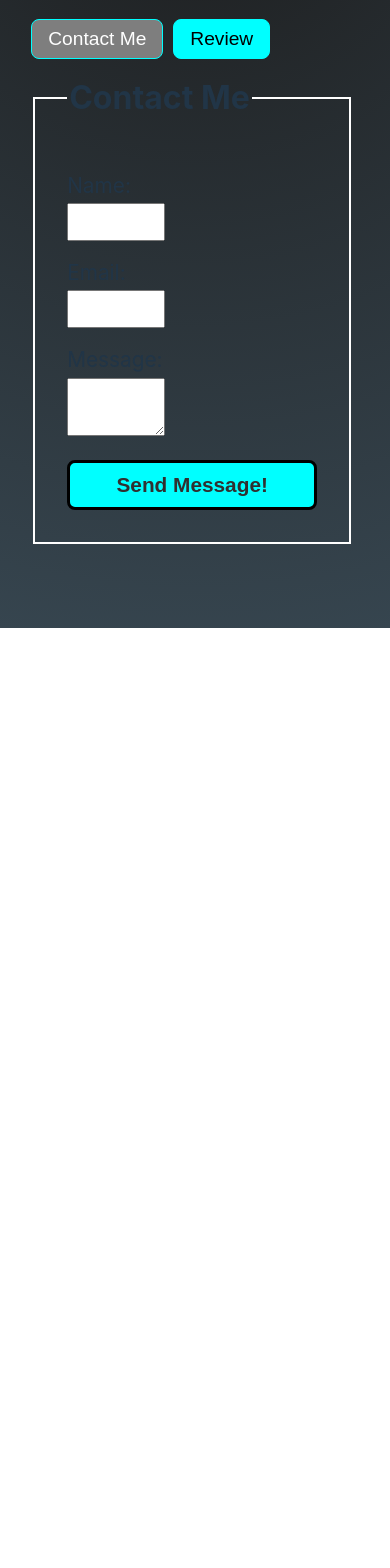
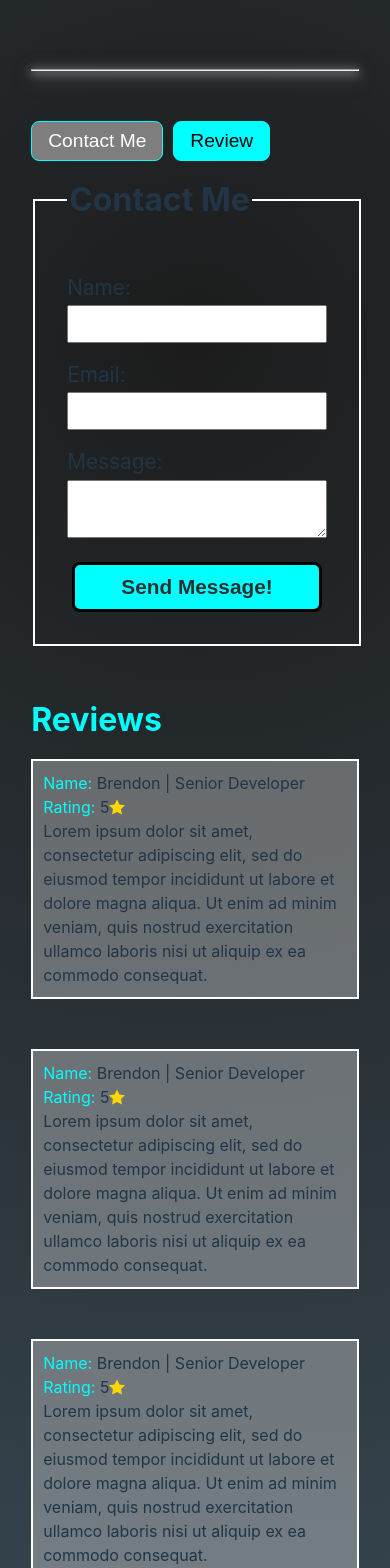
Before and after one commit to bluicien/portfolio_frontend, a React (Vite) app: page / in a window 390 px wide. Shown: the part 980-2548 px from the top of the page. Before the commit the page ends 1608 px from the top, so only its background shows below. Built offline with nearby package versions, Linux system fonts and the light colour scheme.

Commit message:
Added harcoded review list and improved responsive design

```diff
--- a/src/pages/homepage/Homepage.module.css
+++ b/src/pages/homepage/Homepage.module.css
@@ -149,6 +149,31 @@
     cursor: grab;
 }
 
+.homepageContainer > hr {
+    margin: 50px 0;
+    box-shadow: 0px 2px 10px #ffffff, 0 5px 20px #d3d3d393;
+}
+
+.messagingSection {
+    display: flex;
+    flex-direction: row;
+    width: 100%;
+    justify-content: space-between;
+}
+
+.forms {
+    width: 40%;
+}
+
+.formSelectContainer, .formAndModel {
+    width: 100%;
+}
+
+.reviewFeed {
+    width: 50%;
+}
+
+
 @keyframes growGlow {
     0% { scale: 0.5; }
     50% { scale: 1.5; }
@@ -203,4 +228,13 @@
         width: 50vw;
         min-width: 300px
     }
+
+    .messagingSection {
+        flex-direction: column;
+        row-gap: 50px;
+    }
+
+    .messagingSection > section {
+        width: 100%;
+    }
 }
--- a/src/pages/homepage/Homepage.tsx
+++ b/src/pages/homepage/Homepage.tsx
@@ -4,11 +4,12 @@ import { ImLinkedin, ImGithub } from "react-icons/im";
 
 import profPic from '../../assets/images/myprofpic.png';
 
-import Contact from './components/Contact';
-import Review from './components/Review';
+import Contact from './components/forms/Contact';
+import Review from './components/forms/Review';
 
 import { useState } from 'react';
 import { Link } from "react-router-dom";
+import ReviewFeed from './components/reviews/ReviewFeed';
 
 export default function Homepage() {
 
@@ -40,7 +41,9 @@ export default function Homepage() {
                 </div>
             </section>
 
-            <section>
+            <hr />
+            <section className={styles.messagingSection} >
+                <section className={styles.forms} >
                     <div className={styles.formSelectContainer} >
                         <button className={`${styles.formSelectBtn} ${showForm === SHOW_CONTACT_FORM ? styles.formSelectActive : ""}`} onClick={() => setShowForm(SHOW_CONTACT_FORM)} >Contact Me</button>
                         <button className={`${styles.formSelectBtn} ${showForm === SHOW_REVIEW_FORM ? styles.formSelectActive : ""}`} onClick={() => setShowForm(SHOW_REVIEW_FORM)} >Review</button>
@@ -50,6 +53,11 @@ export default function Homepage() {
                         {showForm === SHOW_REVIEW_FORM && <Review />}
                     </div>
                 </section>
+
+                <section className={styles.reviewFeed} >
+                    <ReviewFeed />
+                </section>
+            </section>
         </div>
     )
 }
--- a/src/pages/homepage/components/Form.module.css
+++ b/src/pages/homepage/components/forms/Form.module.css
@@ -1,5 +1,5 @@
 .formField {
-    width: 40%;
+    width: 100%;
 }
 
 .field {
@@ -7,6 +7,7 @@
     padding: 2rem;
     display: flex;
     flex-direction: column;
+    width: 100%;
 }
 
 .formTitle {
@@ -22,7 +23,7 @@
 .formInput, .textBox {
     font-size: 1.3rem;
     padding: 5px;
-    max-width: 25vw;
+    width: 100%;
 }
 
 .formBtn {
--- /dev/null
+++ b/src/pages/homepage/components/reviews/ReviewFeed.module.css
@@ -0,0 +1,36 @@
+.sectionTitle {
+    color: cyan;
+    font-size: 2rem;
+    margin: 0 0 15px;
+}
+
+.reviewList {
+    width: 100%;
+    display: flex;
+    flex-direction: column;
+    row-gap: 50px;
+}
+
+.reviewItem {
+    border: 2px solid white;
+    padding: 10px;
+    background-color: rgba(255, 255, 255, 0.311);
+}
+
+.reviewItem > p {
+    margin: 0;
+}
+
+.reviewItem > p > span {
+    color: cyan;
+}
+
+.ratingStar {
+    display: flex;
+    align-items: center;
+}
+
+.star:hover {
+    transition: 2s;
+    rotate: y 180deg;
+}
--- /dev/null
+++ b/src/pages/homepage/components/reviews/ReviewFeed.tsx
@@ -0,0 +1,17 @@
+import ReviewItem from "./ReviewItem";
+import styles from "./ReviewFeed.module.css";
+
+function ReviewFeed() {
+    return (
+        <section>
+            <h3 className={styles.sectionTitle} >Reviews</h3>
+            <div className={styles.reviewList} >
+                <ReviewItem />
+                <ReviewItem />
+                <ReviewItem />
+            </div>
+        </section>
+    )
+}
+
+export default ReviewFeed;
--- /dev/null
+++ b/src/pages/homepage/components/reviews/ReviewItem.tsx
@@ -0,0 +1,14 @@
+import styles from "./ReviewFeed.module.css";
+import { ImStarFull } from "react-icons/im";
+
+function ReviewItem() {
+    return (
+        <div className={styles.reviewItem} >
+            <p><span>Name:</span> Brendon | Senior Developer</p>
+            <p className={styles.ratingStar} ><span>Rating:&nbsp;</span> 5<ImStarFull className={styles.star} color='gold' /></p>
+            <p>Lorem ipsum dolor sit amet, consectetur adipiscing elit, sed do eiusmod tempor incididunt ut labore et dolore magna aliqua. Ut enim ad minim veniam, quis nostrud exercitation ullamco laboris nisi ut aliquip ex ea commodo consequat. </p>
+        </div>
+    )
+}
+
+export default ReviewItem
```
Also changed, not shown: src/pages/homepage/components/forms/Contact.tsx (renamed from src/pages/homepage/components/Contact.tsx), src/pages/homepage/components/forms/Review.tsx (renamed from src/pages/homepage/components/Review.tsx). Lines whose indentation alone changed are shown as unchanged.
